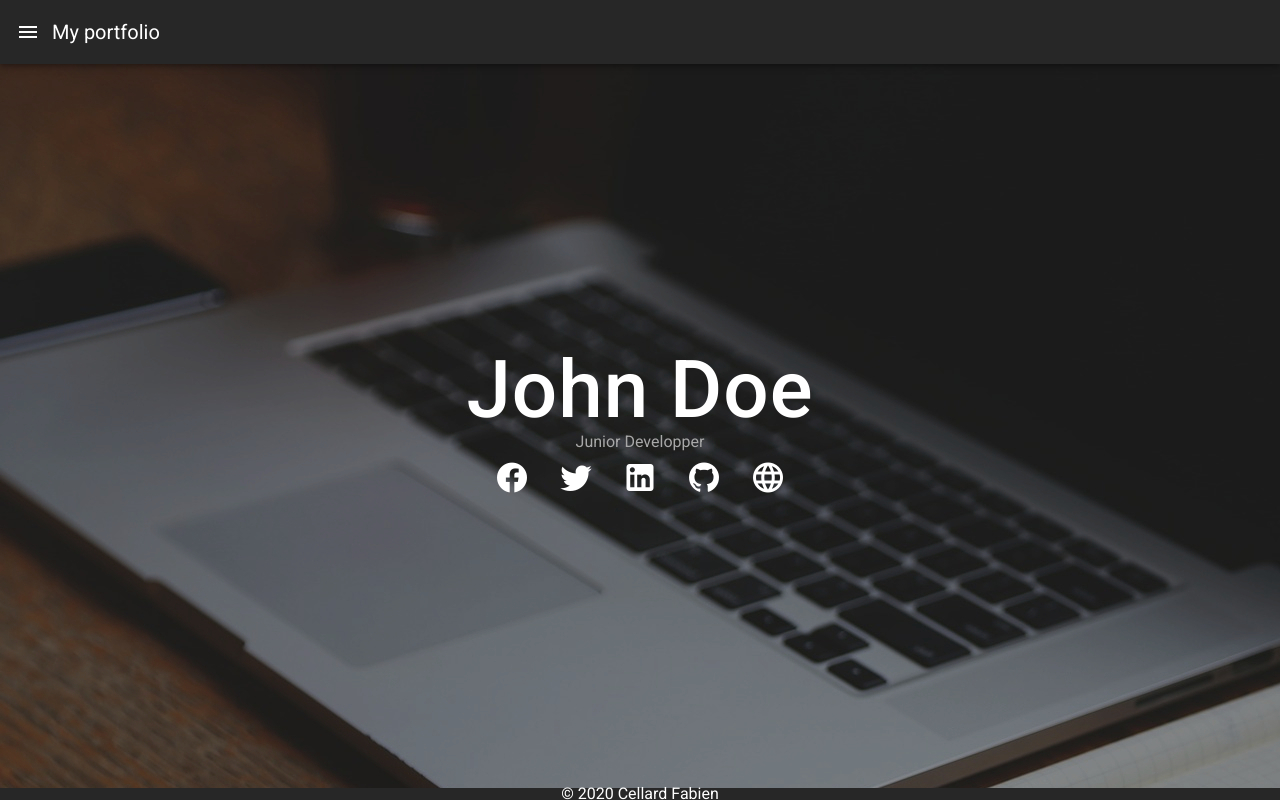
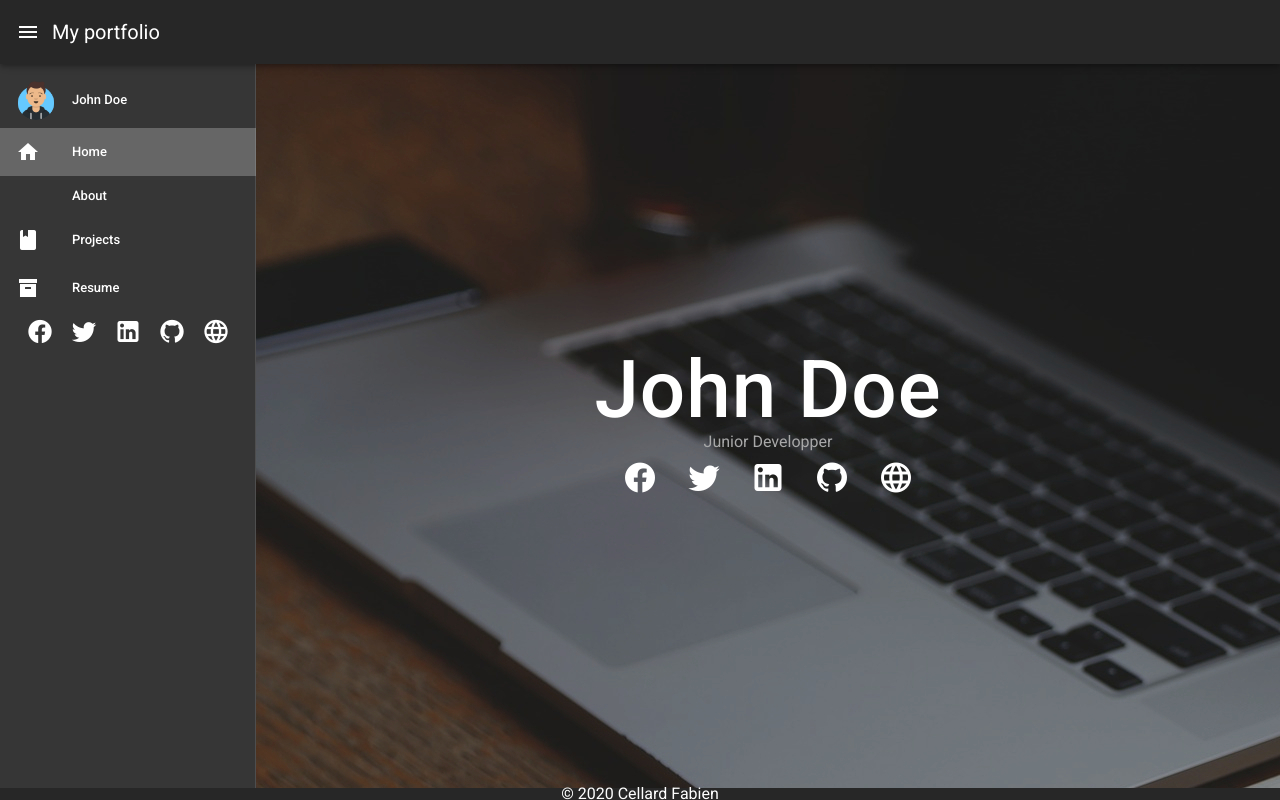
Before and after one commit to GreyHopes/portfolio, a Vue app: page / in a window 1280 px wide. Built offline with nearby package versions, Linux system fonts and the light colour scheme; what vue-showdown would draw is missing.

Commit message:
:lipstick: Navbar : Mini variant on computers & bottom on mobile

```diff
--- a/src/App.vue
+++ b/src/App.vue
@@ -3,16 +3,21 @@
   <v-app id="inspire">
     <!-- The nav drawer -->
     <v-navigation-drawer
-      v-model="drawer"
+      :value="isLargeViewport || drawer"
+      clipped
       app
-      clipped
-      temporary
+      bottom
+      :mini-variant="mini"
+      :expand-on-hover="mini"
+      @input="onTransitioned()"
     >
       <v-list dense>
-
-        <v-list-item>
-          <v-list-item-content>
-            <v-list-item-title class="name">{{name}}</v-list-item-title>
+        <v-list-item :class="!drawer && 'px-0'">
+          <v-list-item-avatar :class="mini && 'miniAvatar'">
+            <img :src="getImageURL(profilePic)">
+          </v-list-item-avatar>
+          <v-list-item-content :class="mini && 'miniAvatarText'">
+            <v-list-item-title class="">{{name}}</v-list-item-title>
           </v-list-item-content>
         </v-list-item>
 
@@ -70,7 +75,7 @@
       app
       clipped-left
     >
-      <v-app-bar-nav-icon @click.stop="drawer = !drawer" />
+      <v-app-bar-nav-icon @click.stop="onClick()" />
       <router-link :to="{path: '/'}">
         <v-toolbar-title>{{title}}</v-toolbar-title>
       </router-link>
@@ -89,31 +94,64 @@
 </template>
 
 <script>
-
+import {getImageURL} from './plugins/utils'
   export default {
     props: {
       source: String,
       test:String
     },
     data: () => ({
-      drawer: null,
+      drawer: false,
+      isOpening: false,
       title: "",
-      footer:"",
+      footer:"© 2020 Cellard Fabien",
       name:"",
-      socials:[]
+      socials:[],
+      profilePic:""
     }),
     methods:{
+      getImageURL,
+      onClick()
+      {
+        this.drawer = !this.drawer;
+        this.isOpening = true;
+      },
+      onTransitioned()
+      {
+        if(!this.isLargeViewport)
+        {
+          if(this.isOpening)
+          {
+            this.isOpening = false;
+          }
+          else
+          {
+            this.drawer = false;
+          }
+        }
+      },
       retrieveDataFromState: function (state)
       {
         this.title = state.portfolio.title;
         this.footer = state.portfolio.footer;
         this.name = state.portfolio.name;
         this.socials = state.portfolio.socials;
+        this.profilePic = state.portfolio.profilePic;
+      }
+    },
+    computed:
+    {
+      isLargeViewport() {
+        return this.$vuetify.breakpoint.name == 'lg';
+      },
+      mini()
+      {
+        return this.isLargeViewport && !this.drawer
       }
     },
     created () {
       this.$vuetify.theme.dark = true;
-      this.drawer = false;
+      this.drawer = this.isLargeViewport;
 
       //If the data is in the store retrieves it
       if(this.$store.state.portfolio)
@@ -130,6 +168,15 @@
           }
         },this);
       }
+    },
+    watch: {
+      isLargeViewport : function(newVal)
+      {
+        if(!newVal)
+        {
+          this.drawer = false;
+        }
+      }
     }
   }
 </script>
@@ -142,4 +189,16 @@
     color:white
   }
 }
+
+.miniAvatar
+{
+  margin-top: 0.5rem;
+  margin-bottom: 0.5rem;
+  margin-left: 8px !important;
+}
+
+.miniAvatarText
+{
+  margin-left: 0.5rem;
+}
 </style>
```
